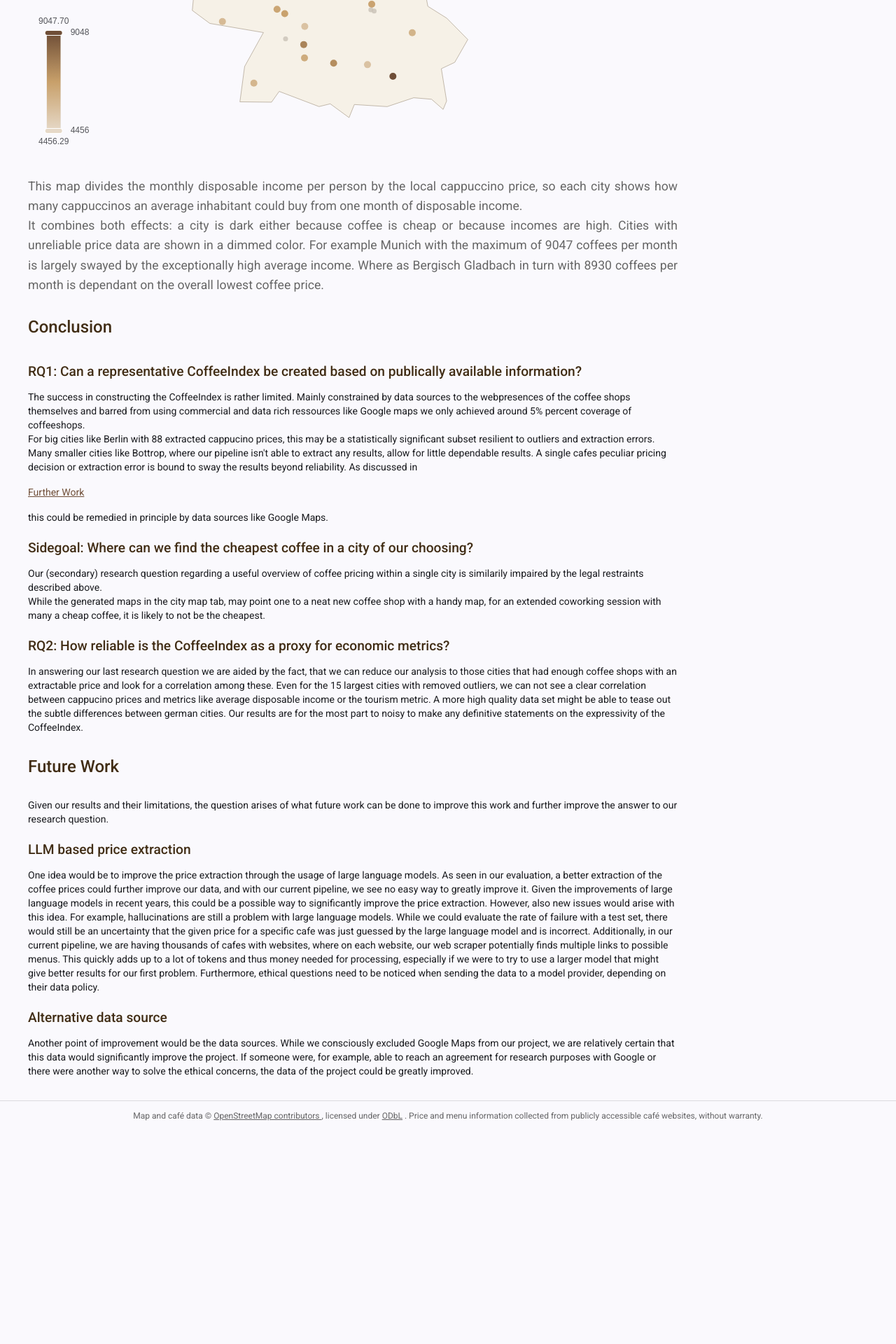
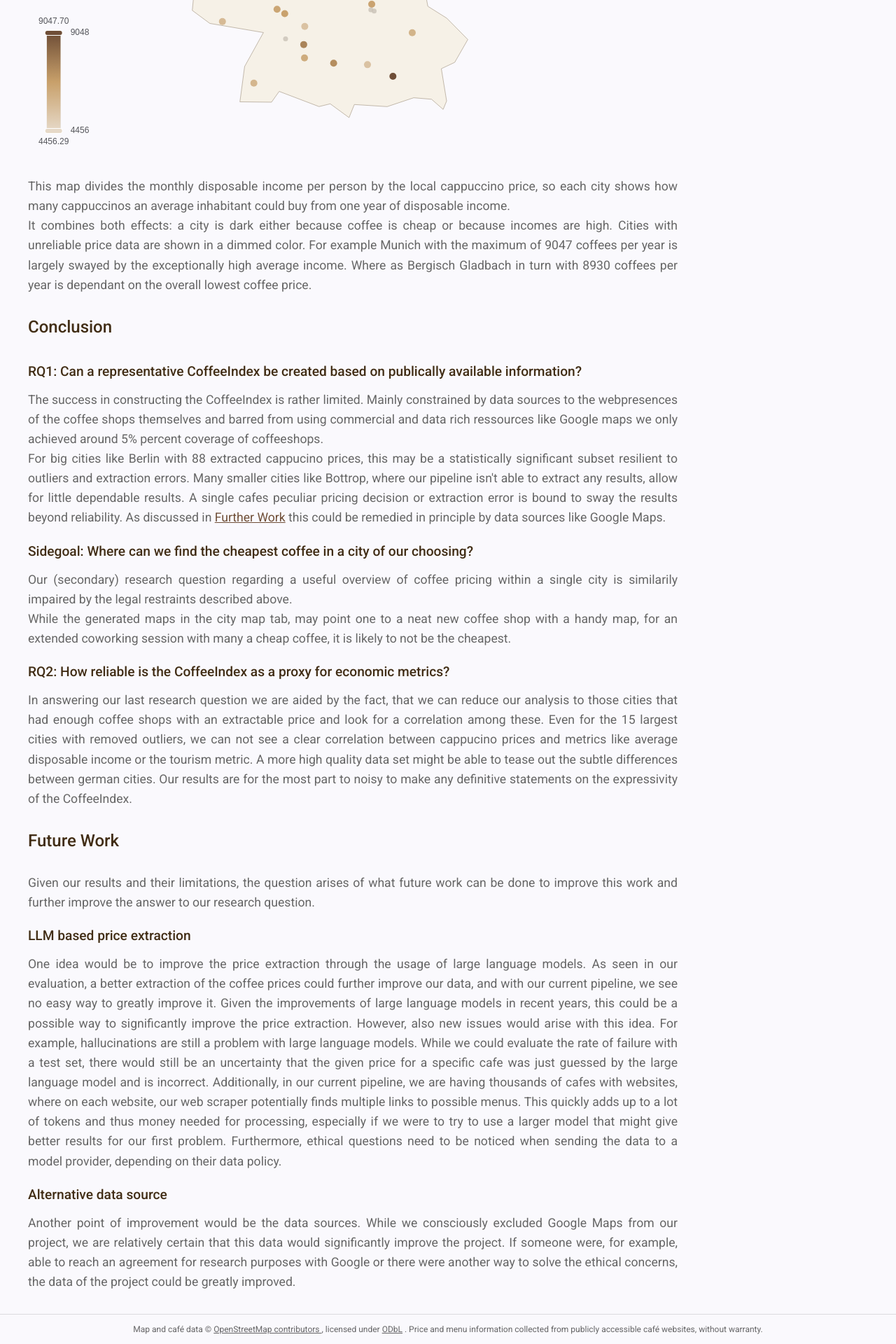
Before and after one commit to dobe-1/CoffeeFinder, an Angular app in the folder frontend/: page /germany-overview in a window 1280 px wide. Shown: the part 6211-8131 px from the top of the page at 70% size. Before the commit the page ends 7826 px from the top, so only its background shows below. Built offline with nearby package versions, Linux system fonts and the light colour scheme.

Commit message:
fix: formatting & typos

```diff
--- a/frontend/src/app/overview/overview.html
+++ b/frontend/src/app/overview/overview.html
@@ -110,6 +110,7 @@
             <img src="images/PearsonCorr_untrimmed.png"/>
             <figcaption>CoffeeIndex for cities above 500.000 inhabitants plotted against disposable income. The red line shows a linear fit on the distribution.</figcaption>
     </figure>
+
     As we can see the result is heavily impacted by the outliers with Dresden of an average coffee price of 4,96 € and Munichs average income of 35467€. <br>
     The calculated Pearson coefficient of -0.0034, is close to zero and within the 95 percent confidence interval of -0.51 to 0.51, showing no correlation. The p-value is at 0.99.
 
@@ -129,39 +130,45 @@
 
     <p>
       This map divides the monthly disposable income per person by the local cappuccino price, so each city shows how
-      many cappuccinos an average inhabitant could buy from one month of disposable income. <br> It combines both effects:
+      many cappuccinos an average inhabitant could buy from one year of disposable income. <br> It combines both effects:
       a city is dark either because coffee is cheap or because incomes are high. Cities with unreliable price data are
-      shown in a dimmed color. For example Munich with the maximum of 9047 coffees per month is largely swayed by the exceptionally high average income. Where as Bergisch Gladbach in turn with 8930 coffees per month is dependant on the overall lowest coffee price.
+      shown in a dimmed color. For example Munich with the maximum of 9047 coffees per year is largely swayed by the exceptionally high average income. Where as Bergisch Gladbach in turn with 8930 coffees per year is dependant on the overall lowest coffee price.
     </p>
 
     <!-- Hendrik -->
     <h2>Conclusion</h2>
     <h3>RQ1: Can a representative CoffeeIndex be created based on publically available information?</h3>
+    <p>
         The success in constructing the CoffeeIndex is rather limited. Mainly constrained by data sources to the webpresences of the coffee shops themselves and barred from using commercial and data rich ressources like Google maps we only achieved around 5% percent coverage of coffeeshops. <br>
         For big cities like Berlin with 88 extracted cappucino prices, this may be a statistically significant subset resilient to outliers and extraction errors. Many smaller cities like Bottrop, where our pipeline isn't able to extract any results, allow for little dependable results. A single cafes peculiar pricing decision or extraction error is bound to sway the results beyond reliability. As discussed in <a href="future-work"> Further Work</a> this could be remedied in principle by data sources like Google Maps.
-
+      </p>
     <h3>Sidegoal: Where can we find the cheapest coffee in a city of our choosing?</h3>
-
+    <p>
         Our (secondary) research question regarding a useful overview of coffee pricing within a single city is similarily impaired by the legal restraints described above. <br>While the generated maps in the city map tab, may point one to a neat new coffee shop with a handy map, for an extended coworking session with many a cheap coffee, it is likely to not be the cheapest.
-
+    </p>
 
     <h3>RQ2: How reliable is the CoffeeIndex as a proxy for economic metrics?</h3>
-
+    <p>
       In answering our last research question we are aided by the fact, that we can reduce our analysis to those cities that had enough coffee shops with an extractable price and look for a correlation among these.
       Even for the 15 largest cities with removed outliers, we can not see a clear correlation between cappucino prices and metrics like average disposable income or the tourism metric. A more high quality data set might be able to tease out the subtle differences between german cities. Our results are for the most part to noisy to make any definitive statements on the expressivity of the CoffeeIndex.
-
+</p>
     <!-- Answer RQ -->
 
     <h2 id="future-work">Future Work</h2>
 
     <!-- Jonas -->
+    <p>
     Given our results and their limitations, the question arises of what future work can be done to improve this work and further improve the answer to our research question.
+    </p>
     <h3>LLM based price extraction</h3>
+    <p>
     One idea would be to improve the price extraction through the usage of large language models. As seen in our evaluation, a better extraction of the coffee prices could further improve our data, and with our current pipeline, we see no easy way to greatly improve it. Given the improvements of large language models in recent years, this could be a possible way to significantly improve the price extraction. However, also new issues would arise with this idea. For example, hallucinations are still a problem with large language models. While we could evaluate the rate of failure with a test set, there would still be an uncertainty that the given price for a specific cafe was just guessed by the large language model and is incorrect. Additionally, in our current pipeline, we are having thousands of cafes with websites, where on each website, our web scraper potentially finds multiple links to possible menus. This quickly adds up to a lot of tokens and thus money needed for processing, especially if we were to try to use a larger model that might give better results for our first problem. Furthermore, ethical questions need to be noticed when sending the data to a model provider, depending on their data policy.
-    <!-- TODO We already implemented most of the price extractor code, but decided -->
+    </p>
 
     <h3>Alternative data source</h3>
+    <p>
     Another point of improvement would be the data sources. While we consciously excluded Google Maps from our project, we are relatively certain that this data would significantly improve the project. If someone were, for example, able to reach an agreement for research purposes with Google or there were another way to solve the ethical concerns, the data of the project could be greatly improved.
+    </p>
   </section>
 
   <aside class="table-of-contents">
```
